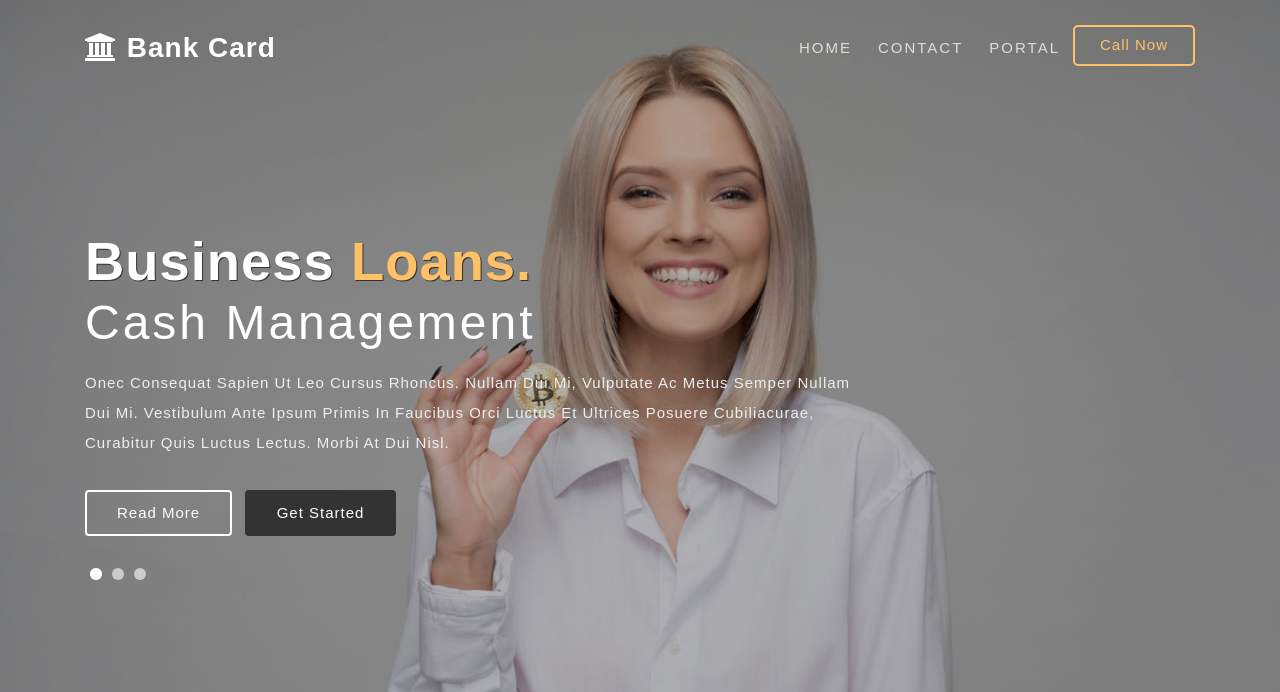
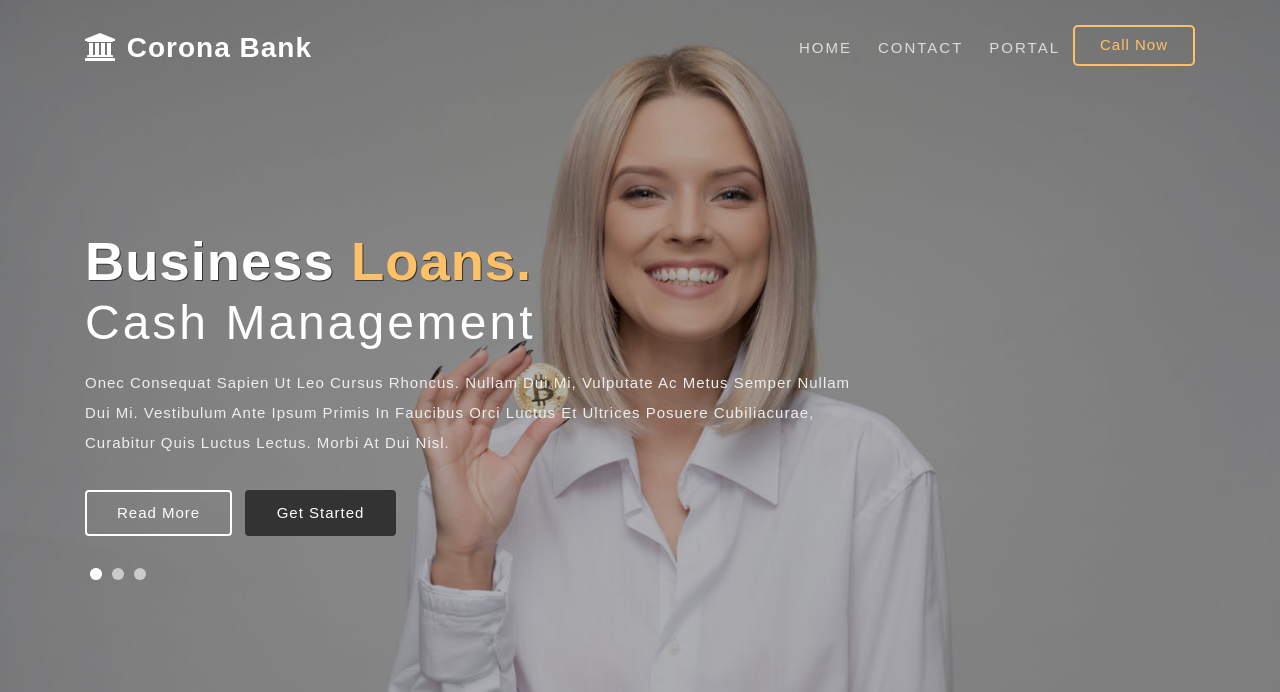
Before and after one commit to jobic10/e-banking-django, a Django app: template home/templates/home/main.html in a window 1280 px wide. Shown: the top 692 px of the page. Run offline with Django 3.2, Linux system fonts and the light colour scheme; the template is opened without the code that fills it, so the values that code supplies are empty; some libraries are stand-ins or nearby versions; some web fonts are replaced.

Commit message:
Renamed Bank name

```diff
--- a/home/templates/home/main.html
+++ b/home/templates/home/main.html
@@ -50,7 +50,7 @@ Smartphone Compatible web template, free webdesigns for Nokia, Samsung, LG, Sony
 			<!-- nav -->
 			<nav class="py-3 d-lg-flex">
 				<div id="logo">
-					<h1> <a href="index.html"><span class="fa fa-university"></span> Bank Card </a></h1>
+					<h1> <a href="index.html"><span class="fa fa-university"></span> Corona Bank </a></h1>
 				</div>
 				<label for="drop" class="toggle"><span class="fa fa-bars"></span></label>
 				<input type="checkbox" id="drop" />
```
